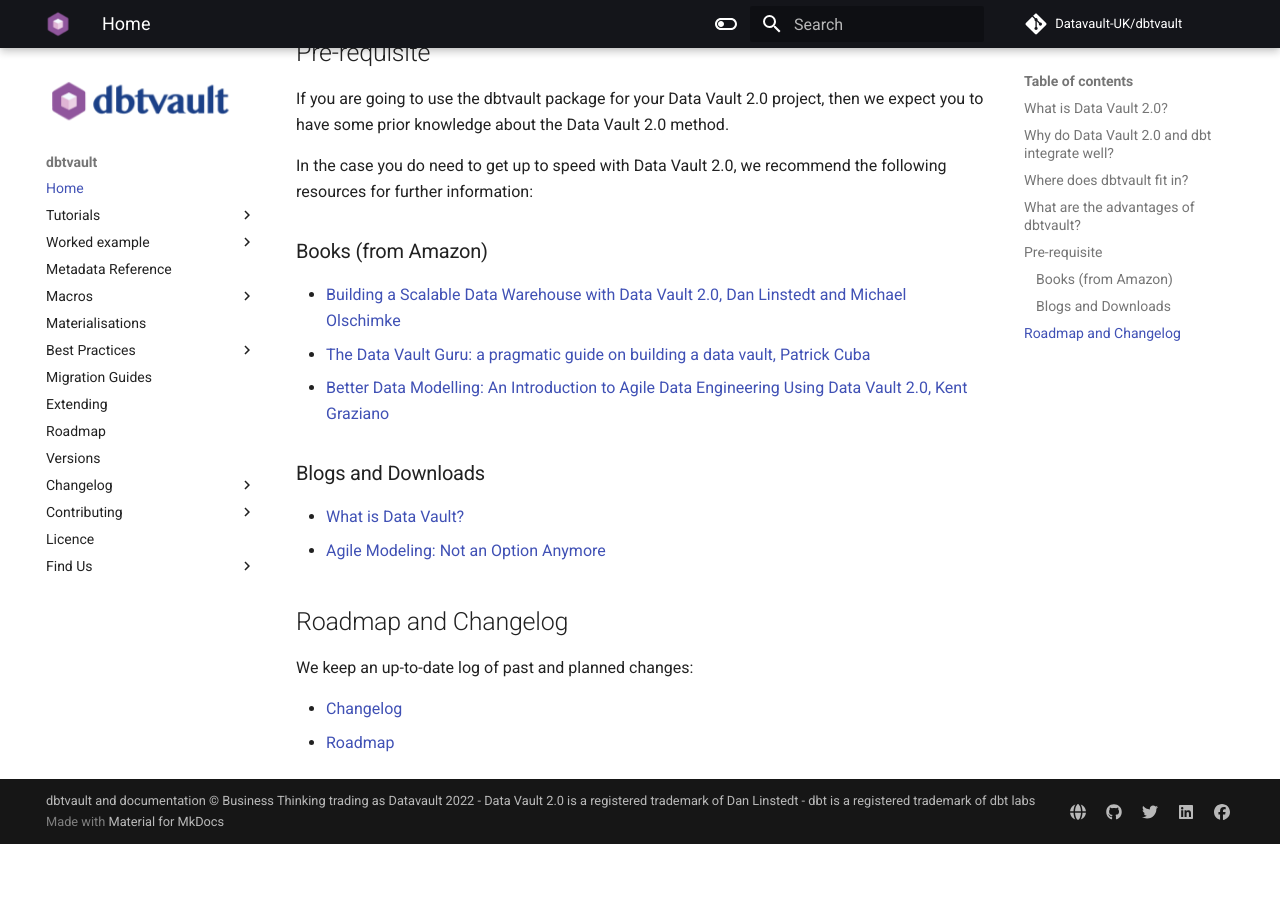
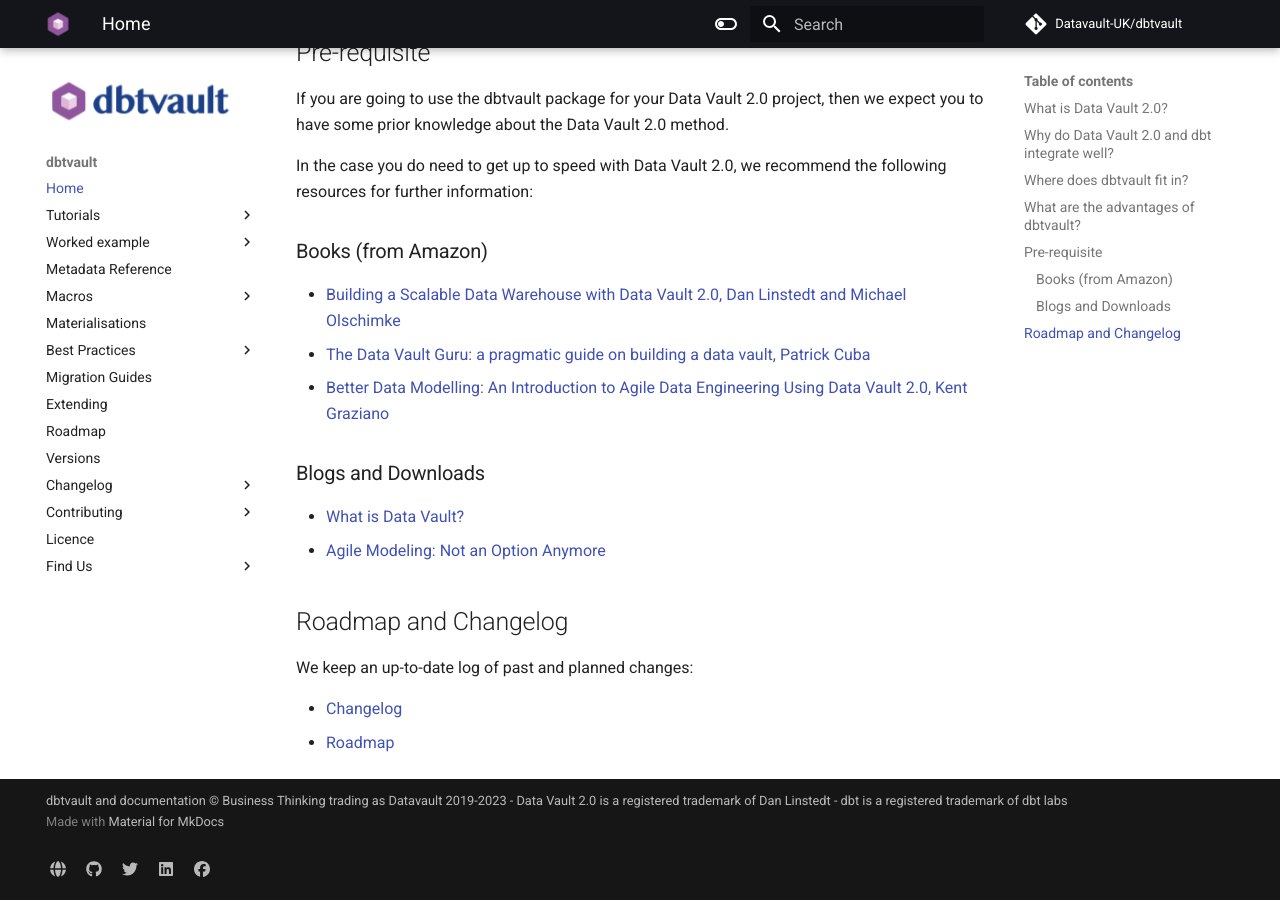
Before and after one commit to Datavault-UK/automate-dv-docs, an MkDocs documentation site: the page built from docs/index.md, in a window 1280 px wide and 900 px high, scrolled down 1998 px. Built offline with MkDocs 1.6.1 and Material for MkDocs 9.7.7, drawn with Linux system fonts in a browser that asks for light colours; comment, search, counter and statistics services are not loaded; before the commit the page ends 2842 px from its top, so only the background shows below that.

Commit message:
Update copyright year

```diff
--- a/mkdocs.yml
+++ b/mkdocs.yml
@@ -134,4 +134,4 @@
   - 'stylesheets/all.css'
   - 'stylesheets/icons.css'
 
-copyright: dbtvault and documentation &copy; Business Thinking trading as Datavault 2022 - Data Vault 2.0 is a registered trademark of Dan Linstedt - dbt is a registered trademark of dbt labs
+copyright: dbtvault and documentation &copy; Business Thinking trading as Datavault 2019-2023 - Data Vault 2.0 is a registered trademark of Dan Linstedt - dbt is a registered trademark of dbt labs
```
